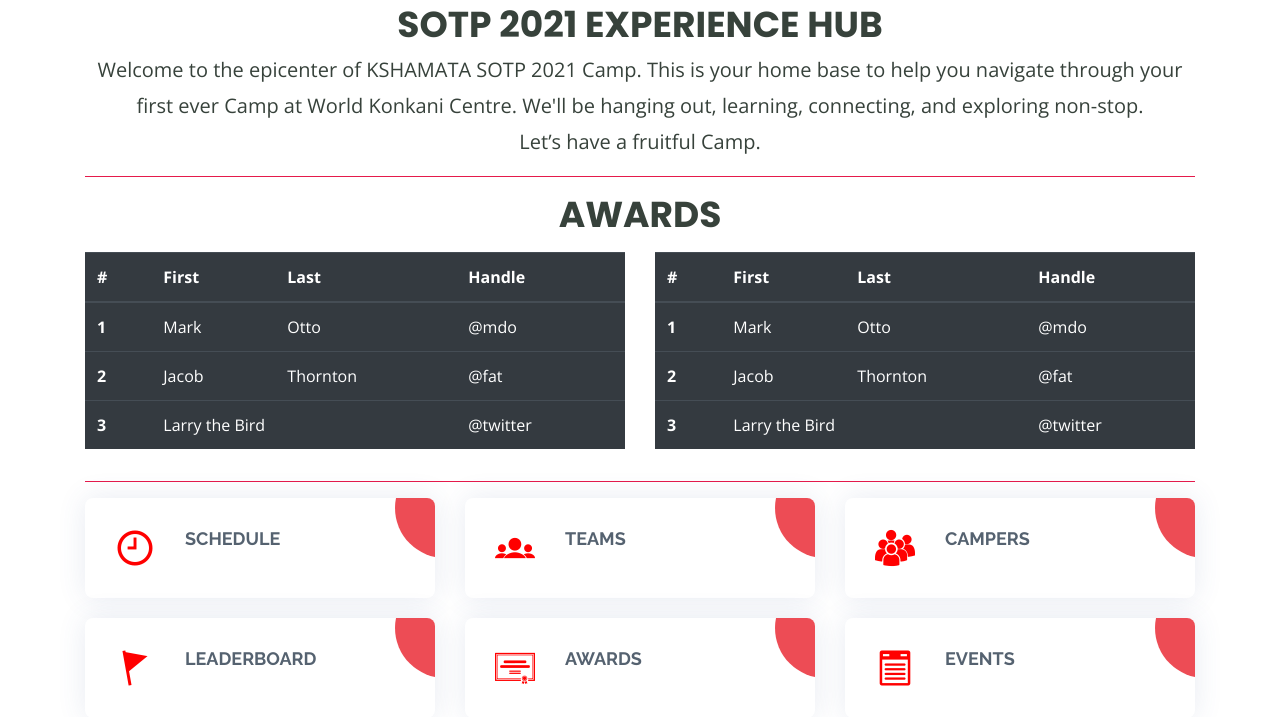
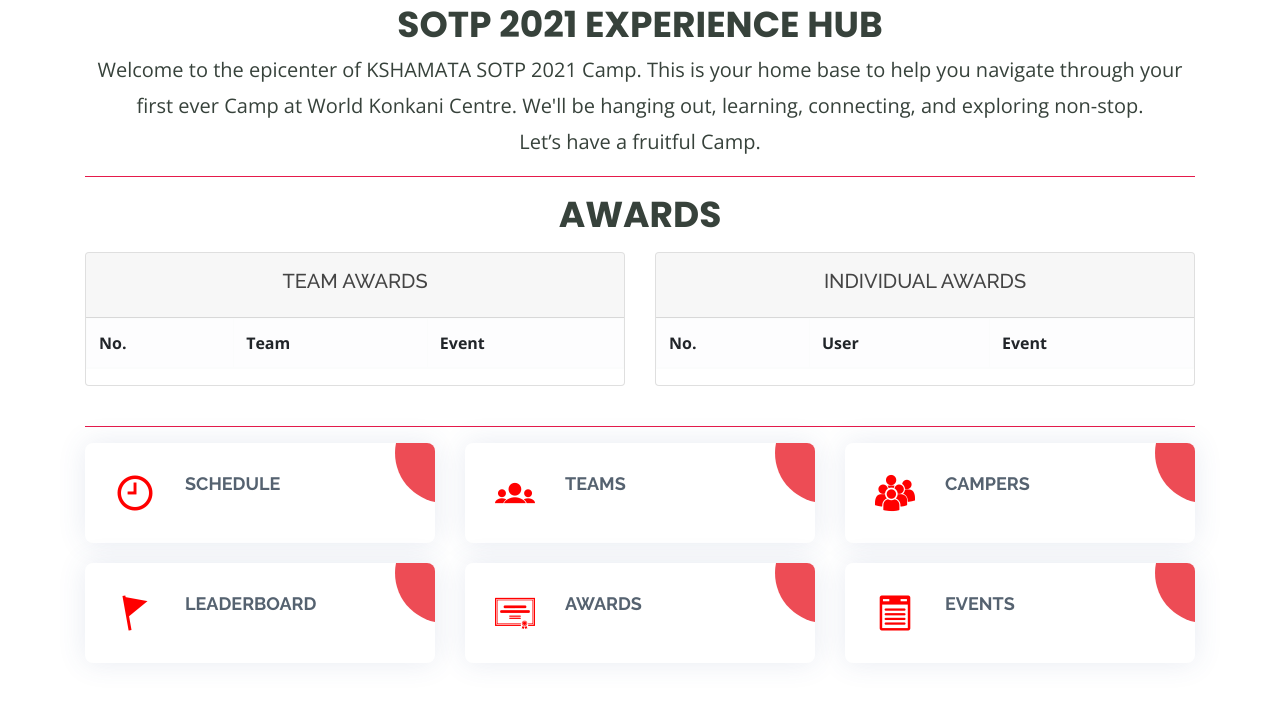
Before and after one commit to World-Konkani-Centre/kshamata-portal, a Django app: page /award-list/ in a window 1280 px wide. Shown: the part 646-1363 px from the top of the page. Run offline with Django 3.2, Linux system fonts and the light colour scheme; the visitor is signed in with stand-in values (Sample User, id 1); data that the repository does not hold is empty; some libraries are stand-ins or nearby versions.

Commit message:
AWARD DISPLAY

```diff
--- a/rewards/views.py
+++ b/rewards/views.py
@@ -40,8 +40,10 @@
 
 # display the list of points given including only top 3
 def award_list(request):
-    awards = Points.objects.filter(show=False)
-    return render(request, 'award/award_list.html', {"awards": awards, 'display': False})
+    awards = Points.objects.filter(show=True)
+    users = awards.filter(team=None)
+    teams = awards.filter(user=None)
+    return render(request, 'award/award_list.html', {"teams": teams, 'users': users, 'display': False})
 
 
 # show the leaderboard of teams and profiles use points in corresponding models to order
--- a/templates/award/award_list.html
+++ b/templates/award/award_list.html
@@ -23,73 +23,64 @@
 
         <div class="row" data-aos="zoom-in" data-aos-delay="100">
           <div class="col-lg-6 col-12 order-1">
+            <div class="card mb-4 p-0">
+              <div class="card-header py-3">
+                <h5 class="text-center text-bold p-0">TEAM AWARDS</h5>
+              </div>
+              <div class="card-body p-0">
                 <div class="table-responsive">
-              <table class="table table-hover table-dark">
+                  <table class="table table-hover table-bordered table-light">
                     <thead>
                       <tr>
-                    <th scope="col">#</th>
-                    <th scope="col">First</th>
-                    <th scope="col">Last</th>
-                    <th scope="col">Handle</th>
+                        <th scope="col">No.</th>
+                        <th scope="col">Team</th>
+                        <th scope="col">Event</th>
                       </tr>
                     </thead>
                     <tbody>
+                    {% for row in teams %}
                       <tr>
-                    <th scope="row">1</th>
-                    <td>Mark</td>
-                    <td>Otto</td>
-                    <td>@mdo</td>
+                        <th scope="row">{{ forloop.counter }}</th>
+                        <td>{{ row.team }}</td>
+                        <td>{{ row.heading }}</td>
                       </tr>
-                  <tr>
-                    <th scope="row">2</th>
-                    <td>Jacob</td>
-                    <td>Thornton</td>
-                    <td>@fat</td>
-                  </tr>
-                  <tr>
-                    <th scope="row">3</th>
-                    <td colspan="2">Larry the Bird</td>
-                    <td>@twitter</td>
-                  </tr>
+                      {% endfor %}
                     </tbody>
                   </table>
                 </div>
               </div>
+            </div>
+          </div>
 
-          <div class="col-lg-6 col-12 order-1">
+          <div class="col-lg-6 col-12 order-2">
+            <div class="card mb-4 p-0">
+              <div class="card-header py-3">
+                <h5 class="text-center text-bold p-0">INDIVIDUAL AWARDS</h5>
+              </div>
+              <div class="card-body p-0">
                 <div class="table-responsive">
-              <table class="table table-hover table-dark">
+                  <table class="table table-hover table-bordered table-stiped table-light">
                     <thead>
                       <tr>
-                    <th scope="col">#</th>
-                    <th scope="col">First</th>
-                    <th scope="col">Last</th>
-                    <th scope="col">Handle</th>
+                        <th scope="col">No.</th>
+                        <th scope="col">User</th>
+                        <th scope="col">Event</th>
                       </tr>
                     </thead>
                     <tbody>
+                    {% for row in users %}
                       <tr>
-                    <th scope="row">1</th>
-                    <td>Mark</td>
-                    <td>Otto</td>
-                    <td>@mdo</td>
+                        <th scope="row">{{ forloop.counter }}</th>
+                        <td>{{ row.user.name }}</td>
+                        <td>{{ row.heading }}</td>
                       </tr>
-                  <tr>
-                    <th scope="row">2</th>
-                    <td>Jacob</td>
-                    <td>Thornton</td>
-                    <td>@fat</td>
-                  </tr>
-                  <tr>
-                    <th scope="row">3</th>
-                    <td colspan="2">Larry the Bird</td>
-                    <td>@twitter</td>
-                  </tr>
+                      {% endfor %}
                     </tbody>
                   </table>
                 </div>
               </div>
-
+            </div>
+          </div>
         </div>
 
       {% else %}
--- a/templates/award/leaderboard.html
+++ b/templates/award/leaderboard.html
@@ -33,7 +33,7 @@
                   <table class="table table-hover table-light">
                     <thead>
                       <tr>
-                          <th scope="col">Rank</th>
+                        <th scope="col">Rank</th>
                         <th scope="col">Name</th>
                         <th scope="col">Points</th>
                       </tr>
@@ -53,7 +53,7 @@
             </div>
           </div>
 
-          <div class="col-lg-6 col-12 order-1">
+          <div class="col-lg-6 col-12 order-2">
             <div class="card mb-4 p-0">
               <div class="card-header py-3">
               <p class="font-weight-bold p-0 m-0 text-center text-uppercase underline highlight_text">Overall Individual Leaderboard</p>
```
Lines whose indentation alone changed are shown as unchanged.
